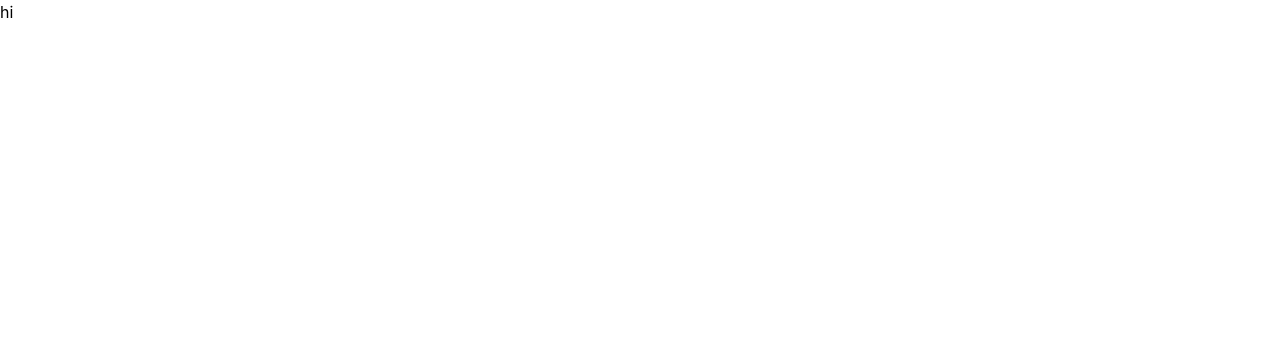
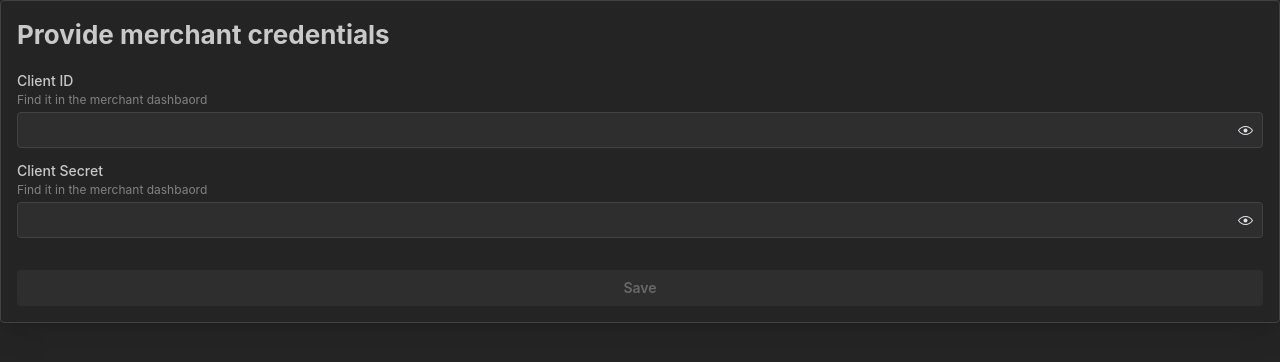
Before and after one commit to fonbnk/offramp-api-playground, a React (Vite) app: page / in a window 1280 px wide. Shown: the top 362 px of the page. Built offline with nearby package versions, Linux system fonts and the light colour scheme; the HTML template or start-up script is replaced by a standard one.

Commit message:
add merchant credentials form

```diff
--- a/package.json
+++ b/package.json
@@ -16,11 +16,14 @@
     "@mantine/hooks": "^7.5.0",
     "@mantine/modals": "^7.5.0",
     "@mantine/notifications": "^7.5.0",
+    "@tanstack/react-router": "^1.14.6",
+    "@tanstack/router-devtools": "^1.14.6",
     "dayjs": "^1.11.10",
     "react": "^18.2.0",
     "react-dom": "^18.2.0"
   },
   "devDependencies": {
+    "@tanstack/router-vite-plugin": "^1.14.1",
     "@types/react": "^18.2.43",
     "@types/react-dom": "^18.2.17",
     "@typescript-eslint/eslint-plugin": "^6.14.0",
--- a/src/App.tsx
+++ /dev/null
@@ -1,13 +0,0 @@
-// Import styles of packages that you've installed.
-// All packages except `@mantine/hooks` require styles imports
-import "@mantine/core/styles.css";
-
-import { MantineProvider } from "@mantine/core";
-
-export default function App() {
-  return (
-    <MantineProvider>
-      <div className="p-10 text-2xl">hi</div>
-    </MantineProvider>
-  );
-}
--- /dev/null
+++ b/src/app.tsx
@@ -0,0 +1,26 @@
+// Import styles of packages that you've installed.
+// All packages except `@mantine/hooks` require styles imports
+import "@mantine/core/styles.css";
+import { RouterProvider, createRouter } from "@tanstack/react-router";
+
+// Import the generated route tree
+import { routeTree } from "./routeTree.gen";
+
+// Create a new router instance
+const router = createRouter({ routeTree });
+
+// Register the router instance for type safety
+declare module "@tanstack/react-router" {
+  interface Register {
+    router: typeof router;
+  }
+}
+import { MantineProvider } from "@mantine/core";
+
+export default function App() {
+  return (
+    <MantineProvider defaultColorScheme="dark">
+      <RouterProvider router={router} />
+    </MantineProvider>
+  );
+}
--- /dev/null
+++ b/src/components/Layout/index.tsx
@@ -0,0 +1,13 @@
+import { Paper } from "@mantine/core";
+
+export const Layout = ({ children }: { children: any }) => {
+  return (
+    <div className="flex justify-center pt-10">
+      <div className="max-w-2xl w-full">
+        <Paper shadow="lg" p="md" withBorder>
+          {children}
+        </Paper>
+      </div>
+    </div>
+  );
+};
--- /dev/null
+++ b/src/routeTree.gen.ts
@@ -0,0 +1,43 @@
+// This file is auto-generated by TanStack Router
+
+import { createFileRoute } from '@tanstack/react-router'
+
+// Import Routes
+
+import { Route as rootRoute } from './routes/__root'
+
+// Create Virtual Routes
+
+const OfferLazyImport = createFileRoute('/offer')()
+const IndexLazyImport = createFileRoute('/')()
+
+// Create/Update Routes
+
+const OfferLazyRoute = OfferLazyImport.update({
+  path: '/offer',
+  getParentRoute: () => rootRoute,
+} as any).lazy(() => import('./routes/offer.lazy').then((d) => d.Route))
+
+const IndexLazyRoute = IndexLazyImport.update({
+  path: '/',
+  getParentRoute: () => rootRoute,
+} as any).lazy(() => import('./routes/index.lazy').then((d) => d.Route))
+
+// Populate the FileRoutesByPath interface
+
+declare module '@tanstack/react-router' {
+  interface FileRoutesByPath {
+    '/': {
+      preLoaderRoute: typeof IndexLazyImport
+      parentRoute: typeof rootRoute
+    }
+    '/offer': {
+      preLoaderRoute: typeof OfferLazyImport
+      parentRoute: typeof rootRoute
+    }
+  }
+}
+
+// Create and export the route tree
+
+export const routeTree = rootRoute.addChildren([IndexLazyRoute, OfferLazyRoute])
--- /dev/null
+++ b/src/routes/__root.tsx
@@ -0,0 +1,11 @@
+import { createRootRoute, Outlet } from "@tanstack/react-router";
+import { Layout } from "../components/Layout";
+import { TanStackRouterDevtools } from "@tanstack/router-devtools";
+export const Route = createRootRoute({
+  component: () => (
+    <Layout>
+      <Outlet />
+      <TanStackRouterDevtools />
+    </Layout>
+  ),
+});
--- /dev/null
+++ b/src/routes/index.lazy.tsx
@@ -0,0 +1,46 @@
+import { createLazyFileRoute } from "@tanstack/react-router";
+import { Button, PasswordInput, Space, Title } from "@mantine/core";
+import { useForm } from "@mantine/form";
+
+export const Route = createLazyFileRoute("/")({
+  component: Index,
+});
+
+function Index() {
+  const form = useForm({
+    initialValues: {
+      clientId: "",
+      secret: "",
+    },
+
+    validate: {
+      clientId: (value) => value.trim().length <= 0 && "Client ID is required",
+      secret: (value) =>
+        value.trim().length <= 0 && "Client Secret is required",
+    },
+  });
+  const onSubmit = (values: { clientId: string; secret: string }) => {
+    console.log(values);
+  };
+  return (
+    <form onSubmit={form.onSubmit(onSubmit)}>
+      <Title order={2}>Provide merchant credentials</Title>
+      <Space h="md" />
+      <PasswordInput
+        label="Client ID"
+        description="Find it in the merchant dashbaord"
+        {...form.getInputProps("clientId")}
+      />
+      <Space h="xs" />
+      <PasswordInput
+        label="Client Secret"
+        description="Find it in the merchant dashbaord"
+        {...form.getInputProps("secret")}
+      />
+      <Space h="xl" />
+      <Button type="submit" fullWidth disabled={!form.isValid()}>
+        Save
+      </Button>
+    </form>
+  );
+}
--- /dev/null
+++ b/src/routes/offer.lazy.tsx
@@ -0,0 +1,13 @@
+import { createLazyFileRoute } from "@tanstack/react-router";
+
+export const Route = createLazyFileRoute("/offer")({
+  component: Index,
+});
+
+function Index() {
+  return (
+    <div className="p-2">
+      <h3>Offer-here</h3>
+    </div>
+  );
+}
--- a/vite.config.ts
+++ b/vite.config.ts
@@ -1,7 +1,7 @@
-import { defineConfig } from 'vite'
-import react from '@vitejs/plugin-react-swc'
-
+import { defineConfig } from "vite";
+import react from "@vitejs/plugin-react-swc";
+import { TanStackRouterVite } from "@tanstack/router-vite-plugin";
 // https://vitejs.dev/config/
 export default defineConfig({
-  plugins: [react()],
-})
+  plugins: [react(), TanStackRouterVite()],
+});
```
Also changed, not shown: 1 other file (tests, documents, lock files or other folders).
